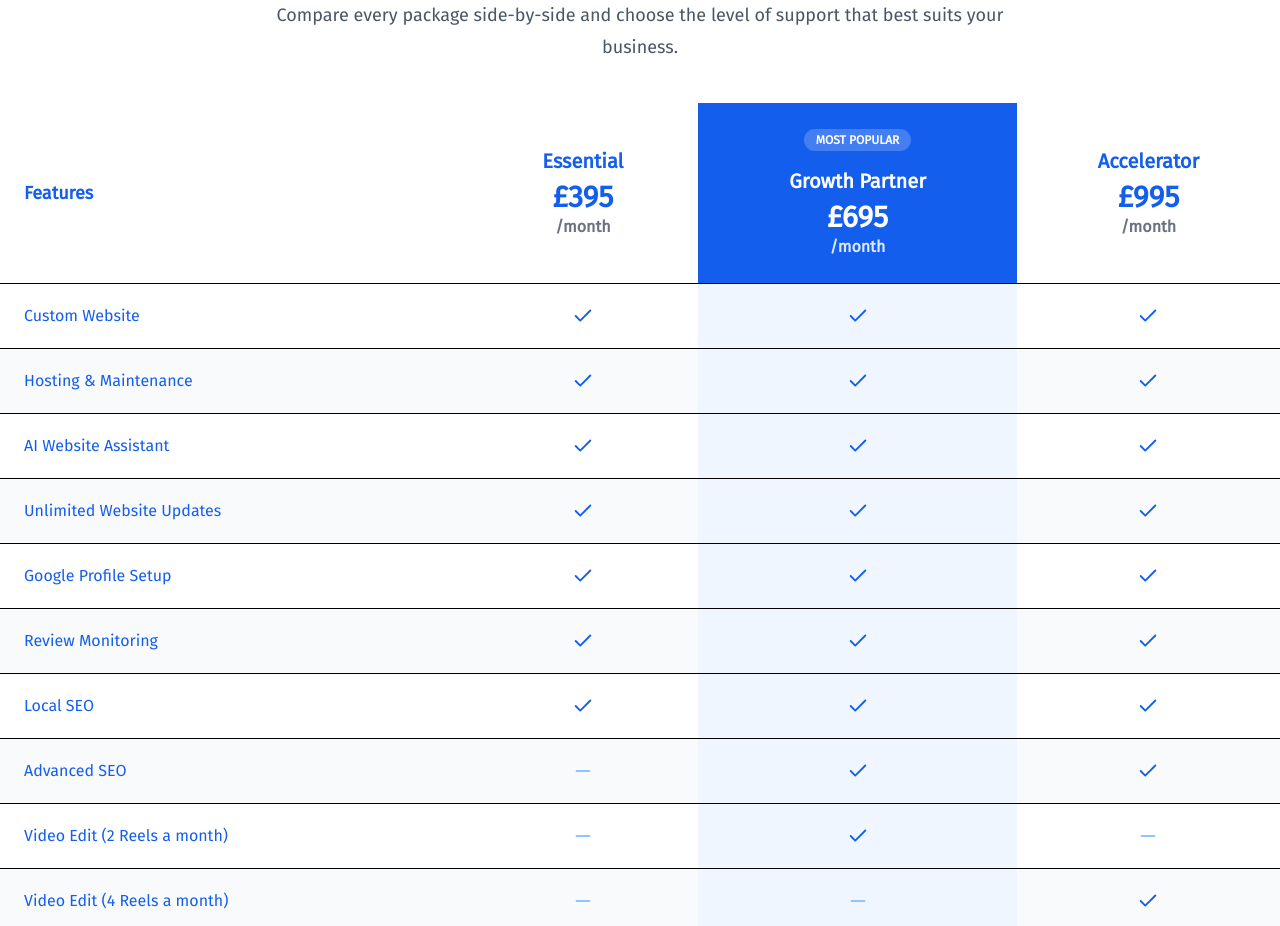
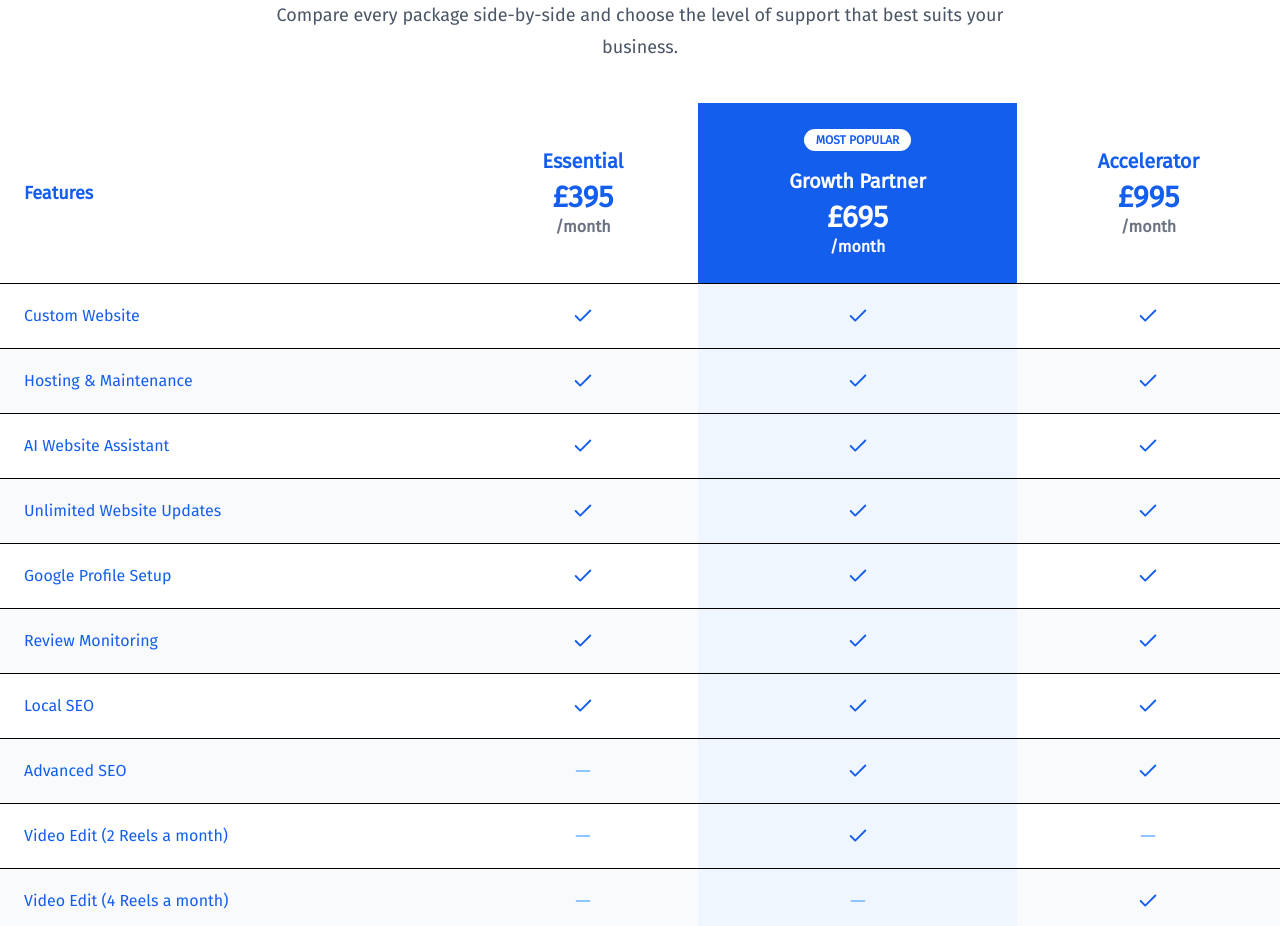
Before and after one commit to alimuhammeddev/wellranked, a Next.js app: page /package-section in a window 1280 px wide. Shown: the part 2240-3166 px from the top of the page. Built offline with nearby package versions, Linux system fonts and the light colour scheme.

Commit message:
changed text color

```diff
--- a/app/components/Navbar.tsx
+++ b/app/components/Navbar.tsx
@@ -46,8 +46,16 @@ export default function Navbar() {
       >
         {/* Navbar Content */}
         <div className="mx-auto flex h-20 max-w-350 items-center justify-between md:px-5 px-5">
-          <Link href="/">
-            <Image src={logo} alt="Logo" width={200} />
+          <Link href="/" aria-label="Go to homepage">
+            <Image
+              src={logo}
+              alt="Wellranked Logo"
+              width={200}
+              height={67}
+              priority
+              sizes="(max-width:768px) 160px, 200px"
+              className="w-40 md:w-50 h-auto"
+            />
           </Link>
 
           {/* Desktop Nav */}
--- a/app/package-section/components/PricingComparison.tsx
+++ b/app/package-section/components/PricingComparison.tsx
@@ -186,8 +186,8 @@ export default function PricingComparison() {
           </h2>
 
           <p className="mt-2 md:text-lg leading-8 text-gray-600">
-            Compare every package side-by-side and choose the level of
-            support that best suits your business.
+            Compare every package side-by-side and choose the level of support
+            that best suits your business.
           </p>
         </div>
 
@@ -204,31 +204,23 @@ export default function PricingComparison() {
                     Essential
                   </h3>
 
-                  <p className="mt-1 text-3xl font-bold text-[#145EEE]">
-                    £395
-                  </p>
+                  <p className="mt-1 text-3xl font-bold text-[#145EEE]">£395</p>
 
-                  <span className="text-gray-500">
-                    /month
-                  </span>
+                  <span className="text-gray-500">/month</span>
                 </th>
 
                 <th className="bg-[#145EEE] px-8 py-6 text-center text-white">
-                  <span className="rounded-full bg-white/20 px-3 py-1 text-xs font-semibold">
+                  <span className="rounded-full bg-white px-3 py-1 text-xs font-semibold text-[#145EEE]">
                     MOST POPULAR
                   </span>
 
-                  <h3 className="mt-4 text-xl font-bold">
+                  <h3 className="mt-4 text-xl font-bold text-white">
                     Growth Partner
                   </h3>
 
-                  <p className="mt-1 text-3xl font-bold">
-                    £695
-                  </p>
+                  <p className="mt-1 text-3xl font-bold">£695</p>
 
-                  <span className="text-blue-100">
-                    /month
-                  </span>
+                  <span className="text-white">/month</span>
                 </th>
 
                 <th className="px-8 py-6 text-center">
@@ -236,13 +228,9 @@ export default function PricingComparison() {
                     Accelerator
                   </h3>
 
-                  <p className="mt-1 text-3xl font-bold text-[#145EEE]">
-                    £995
-                  </p>
+                  <p className="mt-1 text-3xl font-bold text-[#145EEE]">£995</p>
 
-                  <span className="text-gray-500">
-                    /month
-                  </span>
+                  <span className="text-gray-500">/month</span>
                 </th>
               </tr>
             </thead>
@@ -278,4 +266,4 @@ export default function PricingComparison() {
       </div>
     </section>
   );
-};
+}
```
